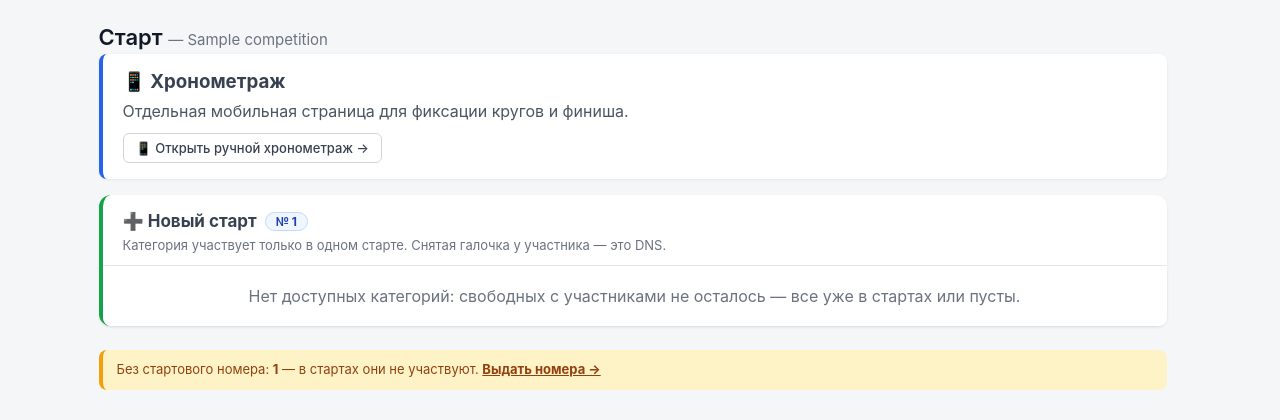
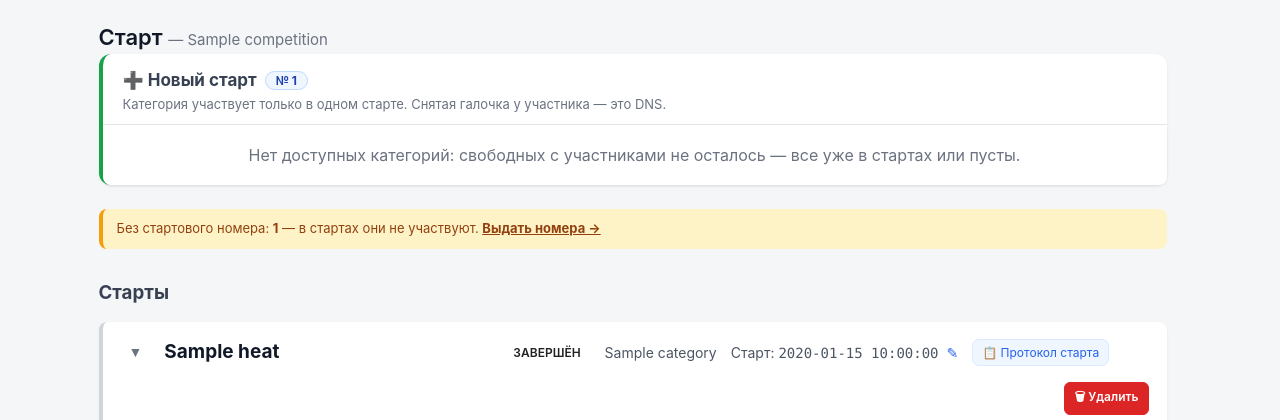
Before and after one commit to cedorbelgorod/chrono-timing, a Python web app: template templates/races.html in a window 1280 px wide. Shown: the part 49-469 px from the top of the page. Run offline with Jinja, Linux system fonts and the light colour scheme; the template is opened without the code that fills it: most values are stand-ins (such as "Sample title", 1, 10 or a date in 2020).

Commit message:
Старт: убрана плашка «Хронометраж» со страницы стартов
- со страницы /races удалён блок «📱 Хронометраж» с кнопкой «Открыть ручной
  хронометраж» (раздел остаётся доступен из меню «Хронометраж»);
- удалены неиспользуемые стили .manual-block и .btn-manual-link из races.html;
- тесты 122 без изменений.

```diff
--- a/templates/races.html
+++ b/templates/races.html
@@ -5,17 +5,6 @@
 <h2>Старт <small>— {{ competition.name }}</small></h2>
 
 {% if competition %}
-
-    {# ==================== ССЫЛКА НА ХРОНОМЕТРАЖ ==================== #}
-    <div class="manual-block">
-        <h3 style="margin:0 0 8px 0">📱 Хронометраж</h3>
-        <p style="margin:0 0 12px 0;color:#4b5563">
-            Отдельная мобильная страница для фиксации кругов и финиша.
-        </p>
-        <a href="{{ url_for('manual_page', cid=competition.id) }}" class="btn btn-sm btn-ghost">
-            📱 Открыть ручной хронометраж →
-        </a>
-    </div>
 
     {# ==================== СОЗДАНИЕ СТАРТА ==================== #}
         {# ==================== СОЗДАНИЕ СТАРТА ==================== #}
@@ -169,20 +158,6 @@
 </div>
 
 <style>
-.manual-block {
-    background: #fff; padding: 16px 20px; border-radius: 8px;
-    box-shadow: 0 1px 3px rgba(0,0,0,.06); margin-bottom: 16px;
-    border-left: 4px solid #2563eb;
-}
-.btn-manual-link {
-    display: inline-block;
-    background: #2563eb; color: #fff;
-    padding: 10px 20px; border-radius: 8px;
-    font-weight: 600; font-size: 15px;
-    text-decoration: none;
-}
-.btn-manual-link:hover { background: #1d4ed8; }
-
 .create-heat {
     background: #fff; border-radius: 12px;
     box-shadow: 0 1px 3px rgba(0,0,0,.07);
```
